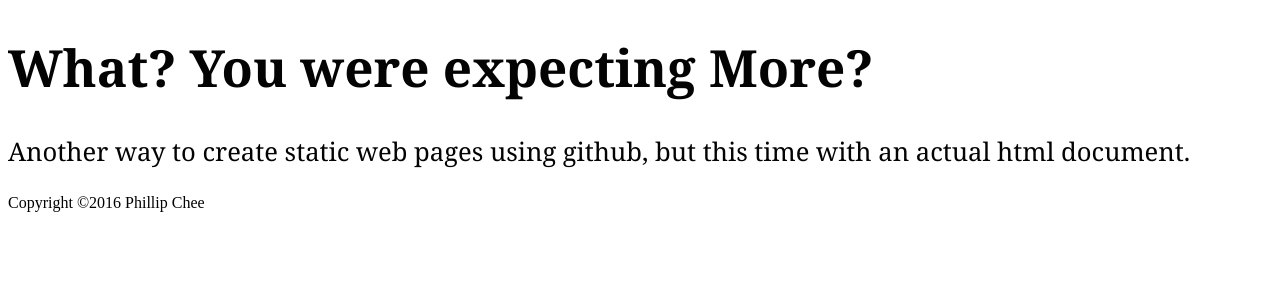
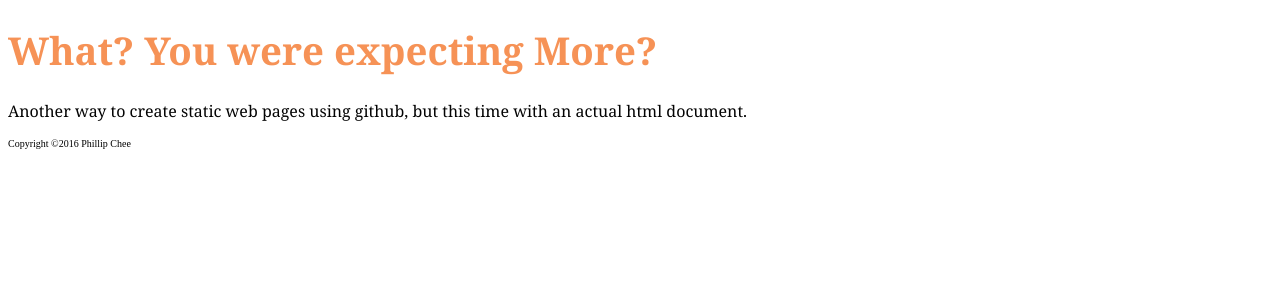
Before and after one commit to PhlegmingChee/PhlegmingChee.github.io, a Jekyll site: the page built from index.html, in a window 1280 px wide. Shown: the top 300 px of the page. Built offline with Jekyll 4.4.1, drawn with Linux system fonts in a browser that asks for light colours.

Commit message:
Update main.css

```diff
--- a/css/main.css
+++ b/css/main.css
@@ -1,6 +1,10 @@
 body {
-
+  font-size: 62.5%;
   }
+.container h1 {
+  font-size: 2.4em;
+  color: #f69256;
+}
 .blurb, .post {
   font-family: Georgia, Palatino, "Times New Roman", serif;
   font-size: 1.6em;
```
